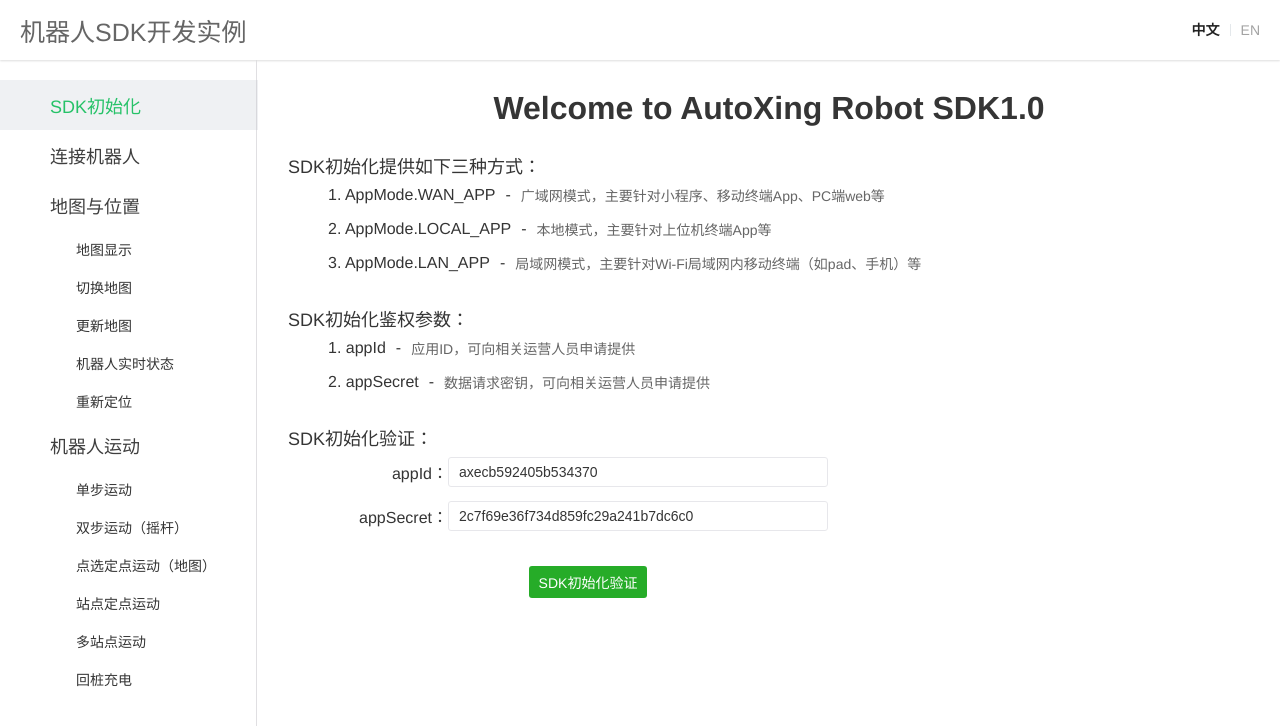
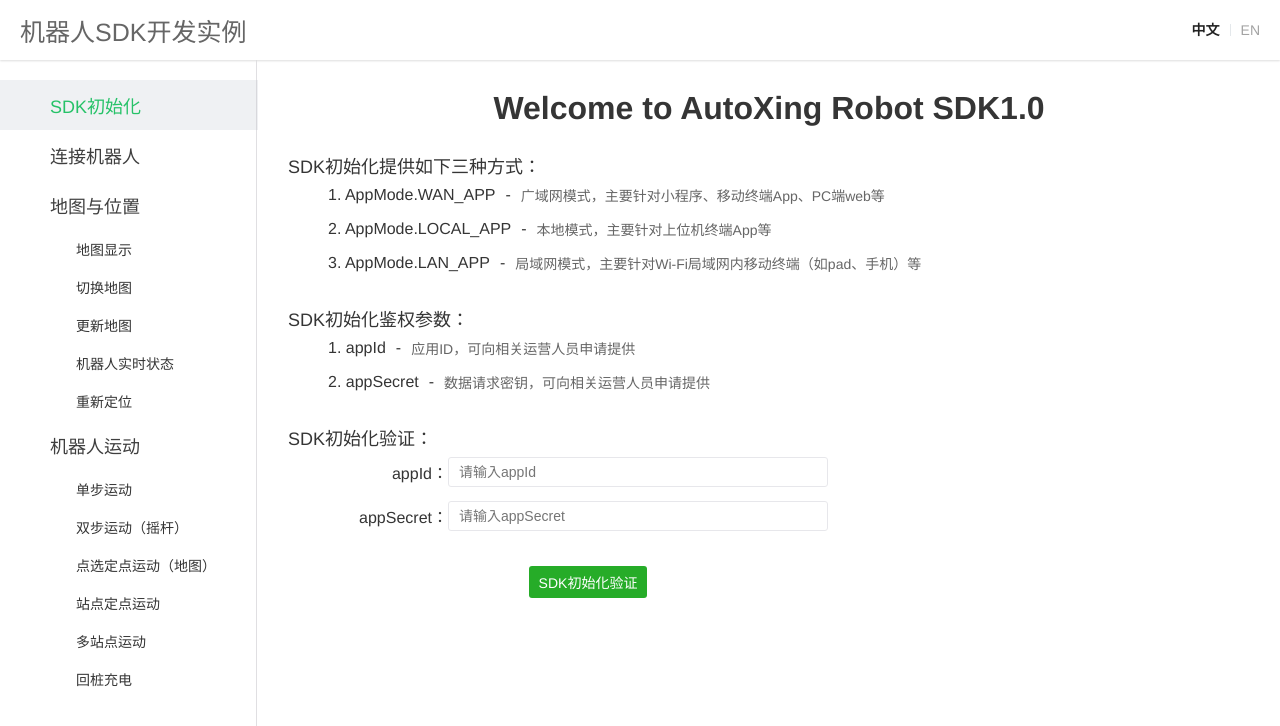
Before and after one commit to AutoxingTech/AX_SDK1.0_Example, a Vue app: page / in a window 1280 px wide. Shown: the top 726 px of the page. Built offline with nearby package versions, Linux system fonts and the light colour scheme.

Commit message:
fix: 去掉默认的configs信息

```diff
--- a/static/js/configs.js
+++ b/static/js/configs.js
@@ -1,5 +1,5 @@
 export const Configs = {
-  appId: 'axecb592405b534370',
-  appSecret: '2c7f69e36f734d859fc29a241b7dc6c0',
-  robotId: '71822011000140e'
+  appId: '',
+  appSecret: '',
+  robotId: ''
 }
```
